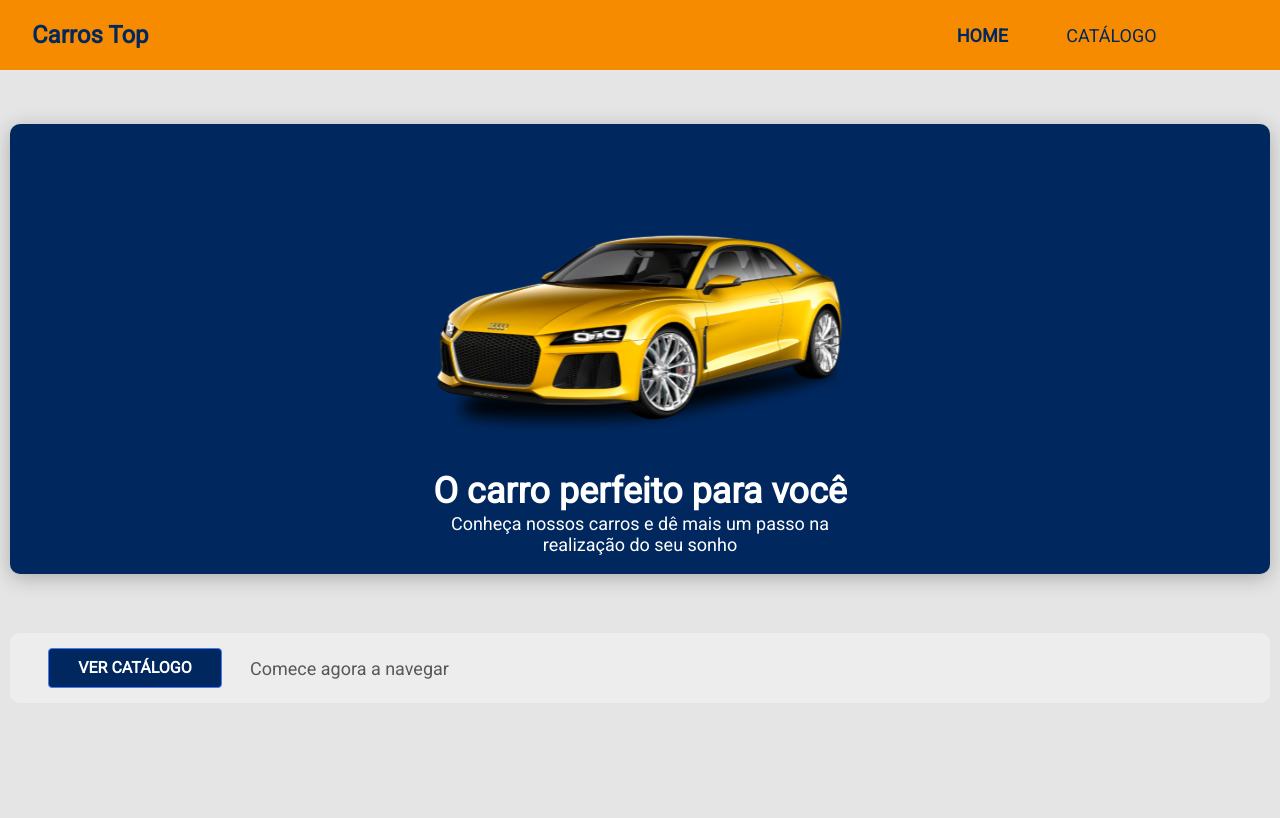
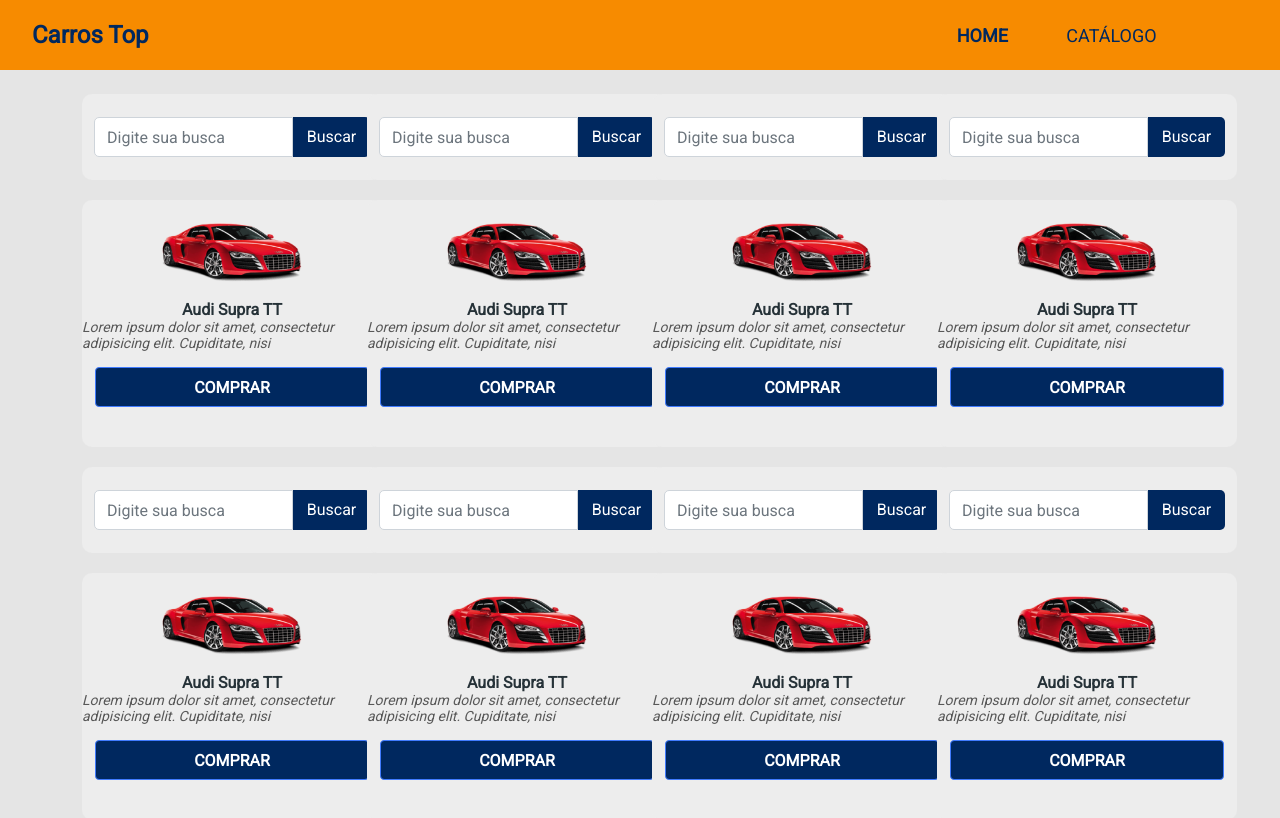
Before and after one commit to claytoncalixto/bds07, a React (Create React App) app in the folder frontweb/: page / in a window 1280 px wide. Shown: the top 818 px of the page. Built offline with nearby package versions, Linux system fonts and the light colour scheme.

Commit message:
Created grid system catalog

```diff
--- a/frontweb/src/App.tsx
+++ b/frontweb/src/App.tsx
@@ -1,11 +1,12 @@
 
 import './assets/styles/custom.scss';
 import './App.css';
-import Home from 'pages/Home';
+import Catalog from 'pages/Catalog';
+
 
 const App = () => {
   return (
-    <Home />
+    <Catalog />
     );
 }
 
--- /dev/null
+++ b/frontweb/src/components/ButtonBuy/index.tsx
@@ -0,0 +1,11 @@
+import './styles.css';
+
+const ButtonBuy = () => {
+    return (
+    <button className="btn btn-primary btn-icon">
+        <h6>COMPRAR</h6>
+    </button>
+      );
+  }
+
+  export default ButtonBuy;
--- /dev/null
+++ b/frontweb/src/components/ButtonBuy/styles.css
@@ -0,0 +1,9 @@
+.btn-icon {
+    width: 274px;
+    height: 40px;
+    color: #FFFFFF;
+    text-align: center;
+    align-content: center;
+    background-color: #00285f;
+
+}
--- /dev/null
+++ b/frontweb/src/components/CarCard/index.tsx
@@ -0,0 +1,25 @@
+import CarImg from 'assets/images/car_card_2.png';
+import ButtonBuy from 'components/ButtonBuy';
+import './styles.css';
+
+const CarCard = () => {
+  return (
+    <>
+      <div className="car-top-container">
+          <input className="form-control mr-sm-2" type="search" placeholder="Digite sua busca" aria-label="Search"  ></input>
+          <button className="btn btn-outline-success my-2 my-sm-0" type="submit"> Buscar </button>
+      </div>
+      <div className="car-bottom-container">
+        <img src={CarImg} alt="Nome do carro" />
+        <h6>Audi Supra TT</h6>
+        <p>
+          Lorem ipsum dolor sit amet, consectetur adipisicing elit. Cupiditate,
+          nisi
+        </p>
+        <ButtonBuy />
+      </div>
+    </>
+  );
+};
+
+export default CarCard;
--- /dev/null
+++ b/frontweb/src/components/CarCard/styles.css
@@ -0,0 +1,77 @@
+.car-top-container {
+  padding: 10px, 90px, 10px;
+  width: 300px;
+  height: 86px;
+  background: #ededed;
+  border-color: black;
+  border-radius: 10px;
+  display: flex;
+  flex-direction: row;
+  justify-content: center;
+  align-items: center;
+  align-content: center;
+  margin-bottom: 20px;
+}
+
+.car-top-container input {
+  width: 199px;
+  height: 40px;
+  left: 20px;
+  top: 112px;
+  background: #ffffff;
+  border-radius: 5px 0px 0px 5px;
+}
+
+.car-top-container button {
+  width: 77px;
+  height: 40px;
+  left: 219px;
+  top: 111px;
+  background: #00285f;
+  border-radius: 0px 5px 5px 0px;
+  color: #ffffff;
+}
+
+.car-bottom-container {
+  padding: 10px, 20px, 10px;
+  width: 300px;
+  height: 247px;
+  background: #ededed;
+  border-color: blue;
+  border-radius: 10px;
+  display: flex;
+  flex-direction: column;
+  text-align: center;
+  align-items: center;
+  margin-bottom: 20px;
+}
+
+.car-bottom-container img {
+  width: 150px;
+  height: 100px;
+  display: flex;
+  flex-direction: column;
+  text-align: center;
+  align-items: center;
+}
+
+.car-bottom-container h1 {
+  font-weight: bold;
+  font-size: 18px;
+  display: flex;
+  flex-direction: column;
+  text-align: center;
+  color: #000000;
+}
+
+.car-bottom-container p {
+  font-family: Roboto;
+  font-style: italic;
+  font-weight: normal;
+  font-size: 14px;
+  line-height: 16px;
+  display: flex;
+  align-items: center;
+  text-align: left;
+  color: #585858;
+}
--- /dev/null
+++ b/frontweb/src/pages/Catalog/index.tsx
@@ -0,0 +1,41 @@
+import CarCard from 'components/CarCard';
+import Navbar from 'components/Navbar';
+
+const Catalog = () => {
+  return (
+    <>
+      <Navbar />
+      <div className="container my-4">
+        <div className="row">
+          <div className="col-sm-6 col-lg-4 col-xl-3">
+          <CarCard />
+          </div>
+          <div className="col-sm-6 col-lg-4 col-xl-3">
+          <CarCard />
+          </div>
+          <div className="col-sm-6 col-lg-4 col-xl-3">
+          <CarCard />
+          </div>
+          <div className="col-sm-6 col-lg-4 col-xl-3">
+          <CarCard />
+          </div>
+          <div className="col-sm-6 col-lg-4 col-xl-3">
+          <CarCard />
+          </div>
+          <div className="col-sm-6 col-lg-4 col-xl-3">
+          <CarCard />
+          </div>
+          <div className="col-sm-6 col-lg-4 col-xl-3">
+          <CarCard />
+          </div>
+          <div className="col-sm-6 col-lg-4 col-xl-3">
+          <CarCard />
+          </div>
+        </div>
+
+      </div>
+    </>
+  );
+};
+
+export default Catalog;
```
Also changed, not shown: frontweb/src/assets/images/car_card_1.png (added), frontweb/src/assets/images/car_card_2.png (added).
